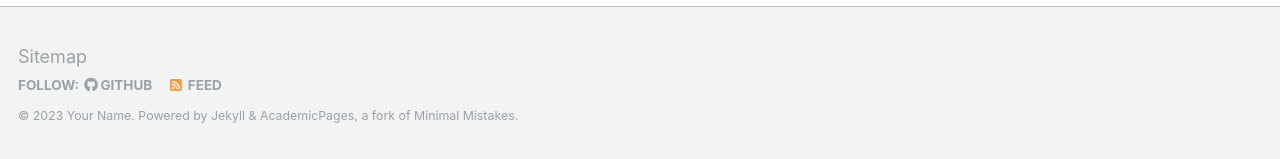
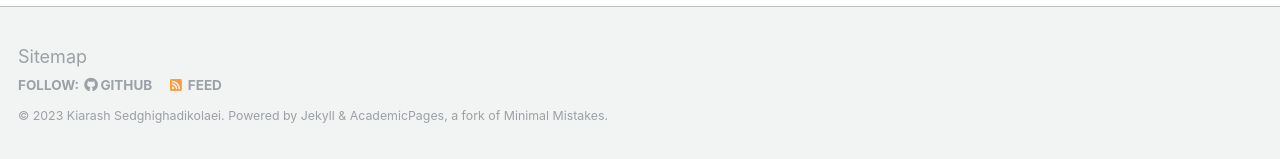
Before and after one commit to kiarashsedghigh/kiarashsedghigh.github.io, a Jekyll site: the page built from _pages/about.md, in a window 1280 px wide and 900 px high, scrolled down 2463 px. Shown: the part 738-897 px from the top of the window. Built offline with Jekyll 4.4.1, drawn with Linux system fonts in a browser that asks for light colours; some web fonts are replaced; some of the changed text lies outside the part shown.

Commit message:
Update _config.yml

```diff
--- a/_config.yml
+++ b/_config.yml
@@ -7,9 +7,9 @@
 
 # Site Settings
 locale                   : "en-US"
-title                    : "Your Name / Site Title"
+title                    : "Kiarash Sedghi"
 title_separator          : "-"
-name                     : &name "Your Name"
+name                     : &name "Kiarash Sedghighadikolaei"
 description              : &description "personal description"
 url                      : https://academicpages.github.io # the base hostname & protocol for your site e.g. "https://mmistakes.github.io"
 baseurl                  : "" # the subpath of your site, e.g. "/blog"
```
